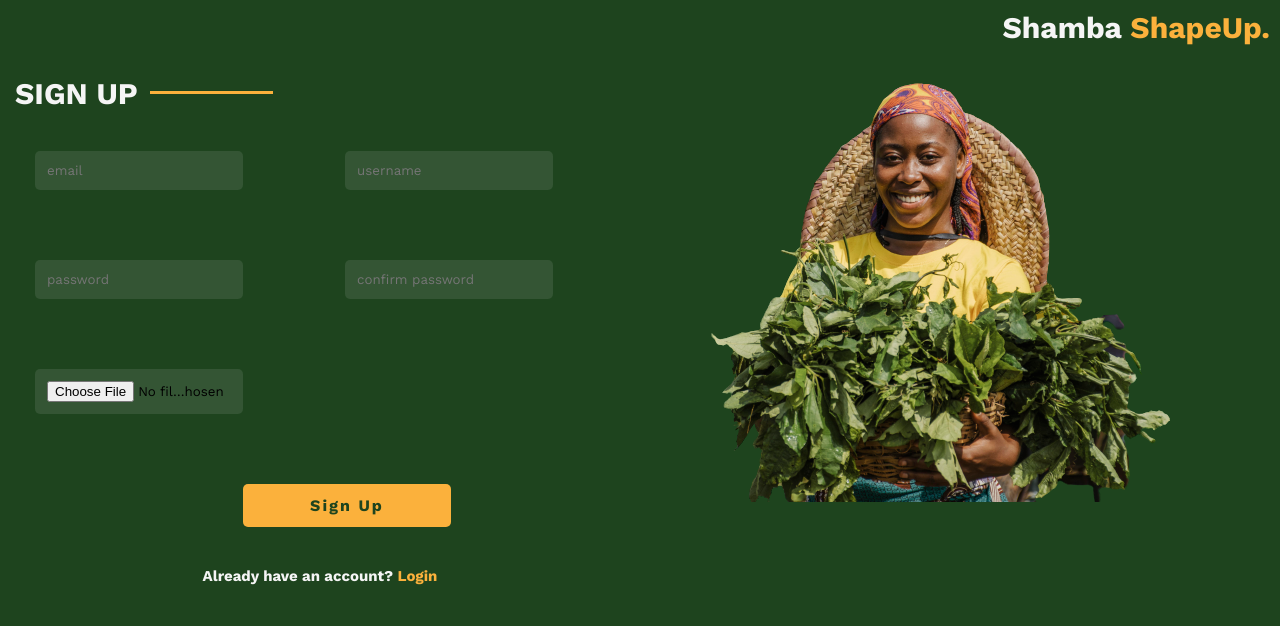
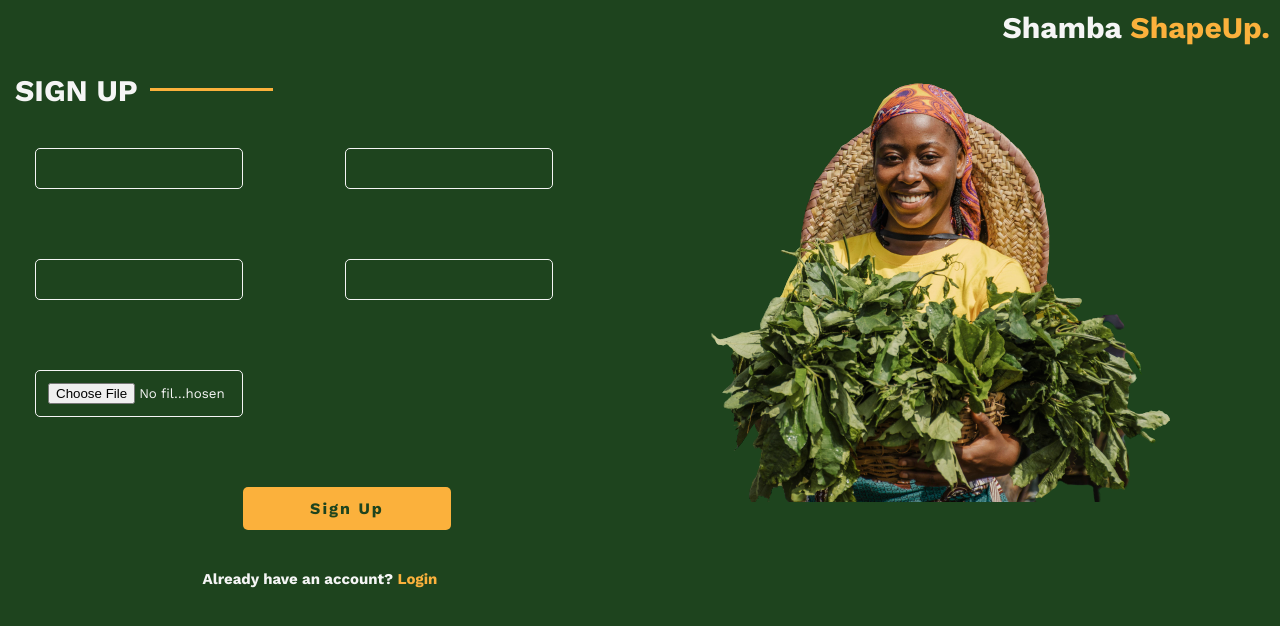
Before and after one commit to Murage-Ivy/downwork, a React (Create React App) app: page /signup in a window 1280 px wide. Shown: the top 626 px of the page. Built offline with nearby package versions, Linux system fonts and the light colour scheme.

Commit message:
Refactor signup form styles

```diff
--- a/src/index.css
+++ b/src/index.css
@@ -301,14 +301,15 @@ a {
 }
 
 .sign-form-group > input {
-  border: none;
+  border: 1px solid var(--secondary-color);
   display: block;
   margin-bottom: 10px;
   width: 80%;
   padding: 12px;
   border-radius: 5px;
   outline: none;
-  background-color: #d6dbd61d;
+  color: var(--secondary-color);
+  background-color: transparent;
 }
 
 #sign-up-btn {
@@ -324,6 +325,26 @@ a {
   letter-spacing: 2px;
   left: 50%;
   transform: translateX(100%);
+}
+.floating-label {
+  position: absolute;
+  top: 1.5rem;
+  left: 1rem;
+  transition: all 0.2s ease-in-out;
+  background-color: var(--secondary-color);
+  padding: 0 0.5rem;
+  color: var(--primary-color);
+  font-size: 0.8rem;
+}
+.sign-form-group > input::placeholder {
+  color: transparent;
+}
+
+.sign-form-group > input:focus + .floating-label,
+.sign-form-group > input:not(:placeholder-shown) + .floating-label,
+.sign-form-group > input:required {
+  top: 0.5rem;
+  background-color: var(--tertiary-color);
 }
 
 #form-signup {
```
